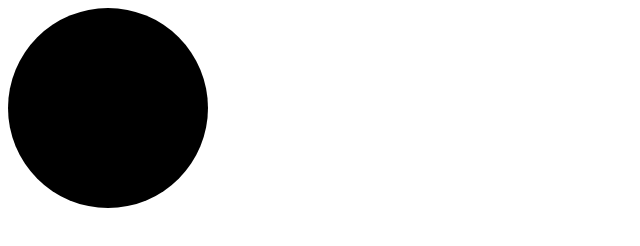
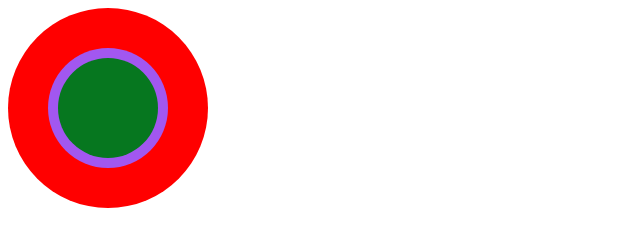
Before and after one commit to coderodde/RadialPieChart.js, a plain HTML site: page public_html/index.html in a window 1280 px wide. Shown: the whole page, without its empty margins (0-640 px from the left). Drawn offline with Linux system fonts and the light colour scheme.

Commit message:
Almost ready.

```diff
--- a/public_html/index.html
+++ b/public_html/index.html
@@ -10,7 +10,10 @@
         <script src="rodde-radial-pie-chart.js"></script>
         <script>
             let rpc = new RadialPieChart("radial-pie-chart-canvas");
-            //rpc.addEntry(50, "#f00");
+            rpc.setStartAngle(60.0);
+            rpc.addEntry(50, "#f00");
+            rpc.addEntry(30, "#a257f0")
+            rpc.addEntry(25, "#06771f");
             rpc.render();
         </script>
     </body>
--- a/public_html/rodde-radial-pie-chart.js
+++ b/public_html/rodde-radial-pie-chart.js
@@ -129,7 +129,8 @@ class RadialPieChart {
             // Once here, there is no entries in the list.
             // Just fill the circle with empty_pie_chart_color:
             this.#fillEmptyCircle(ctx);
-            return;
+        } else {
+            this.#renderEntries(ctx);
         }
     }
 
@@ -205,4 +206,42 @@ class RadialPieChart {
         ctx.fillStyle = this.#empty_pie_chart_color;
         ctx.fill();
     }
+
+    #renderEntries(ctx) {
+        const angle_per_entry = 360.0 / this.#entries.length;
+
+        for (var i = 0, n = this.#entries.length; i !== n; i++) {
+            const entry_start_angle = this.#start_angle + angle_per_entry * i;
+            const entry_end_angle = entry_start_angle + angle_per_entry;
+
+            this.#drawEntry(ctx,
+                            entry_start_angle,
+                            entry_end_angle,
+                            this.#entries[i]["value"],
+                            this.#entries[i]["color"]);
+        }
+    }
+
+    #drawEntry(ctx, start_angle, end_angle, value, color) {
+        const centerX = this.#maximum_radius;
+        const centerY = this.#maximum_radius;
+        const maximum_value = this.#findMaximumValue();
+        const radius = this.#maximum_radius * (value / maximum_value);
+
+        ctx.beginPath();
+        ctx.arc(centerX, centerY, radius, start_angle, end_angle, false);
+        ctx.fillStyle = color;
+        ctx.fill();
+    }
+
+    #findMaximumValue() {
+        var maximum_value = 0;
+
+        for (var i = 0, n = this.#entries.length; i !== n; i++) {
+            const tentative_maximum_value = this.#entries[i]["value"];
+            maximum_value = Math.max(maximum_value, tentative_maximum_value);
+        }
+
+        return maximum_value;
+    }
 }
```
